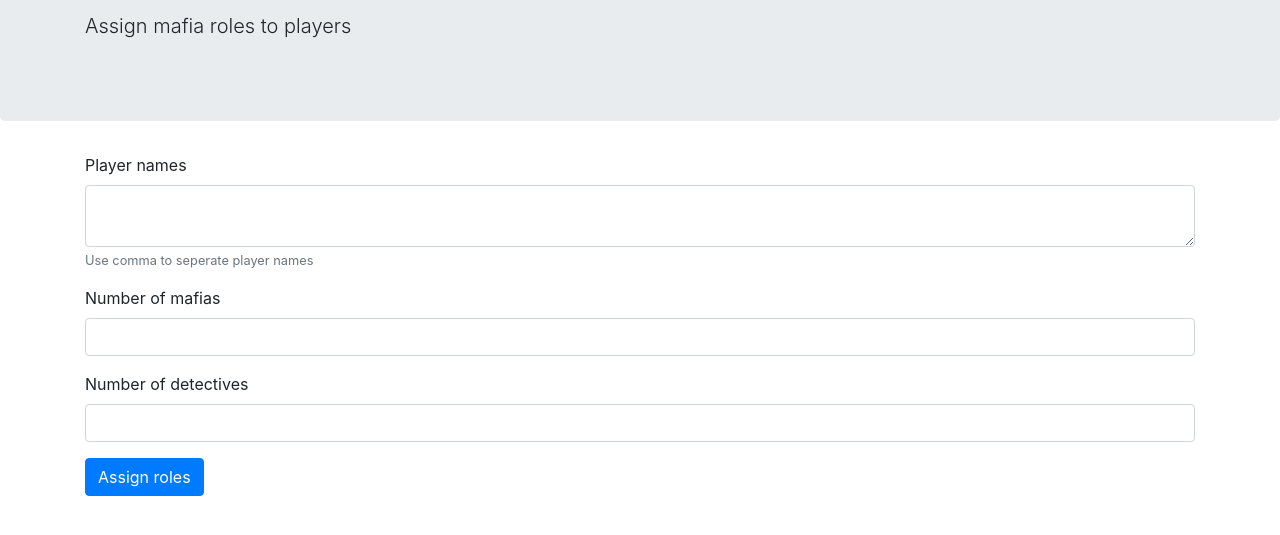
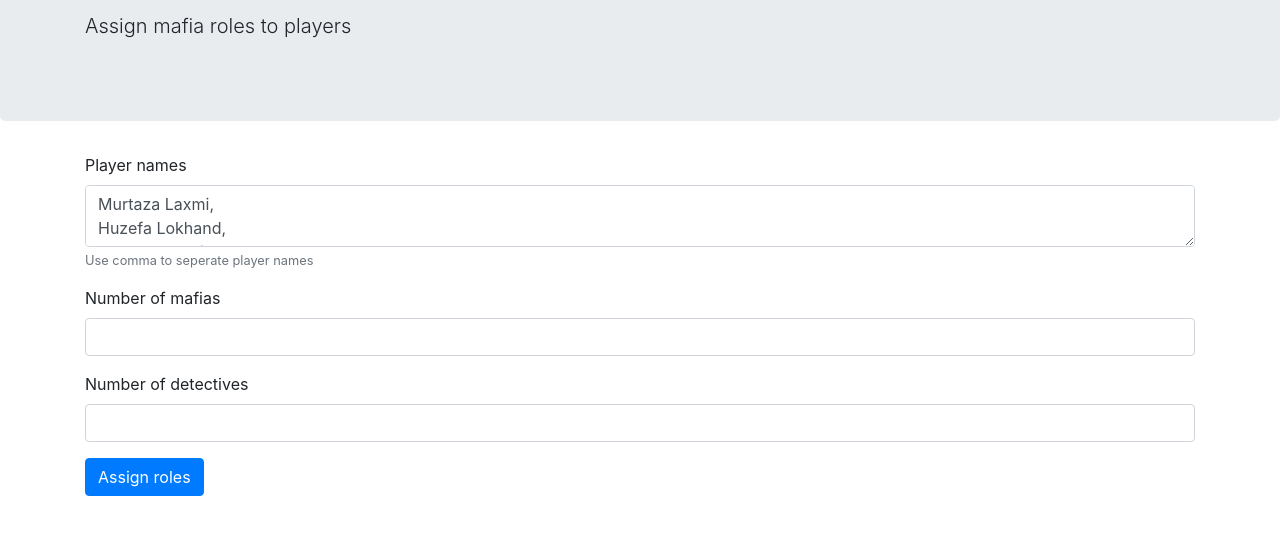
Before and after one commit to aliasgarlabs/mafia, a website: page index.html in a window 1280 px wide. Shown: the part 209-744 px from the top of the page. Drawn offline with nearby package versions, Linux system fonts and the light colour scheme.

Commit message:
Add files

```diff
--- a/index.html
+++ b/index.html
@@ -34,7 +34,14 @@
       <form>
         <div class="form-group">
           <label>Player names</label>
-          <textarea class="form-control" id="players"  aria-label="With textarea" required></textarea>
+          <textarea class="form-control" id="players"  aria-label="With textarea" required>Murtaza Laxmi,
+Huzefa Lokhand,
+Fatema Huzefa,
+Fatema Aliasgar,
+Mustafa Hussain,
+Abdul Hussain,
+Mustafa Devli,
+Fatema Hyderi</textarea>
           <small class="form-text text-muted">Use comma to seperate player names</small>
         </div>
 
```
